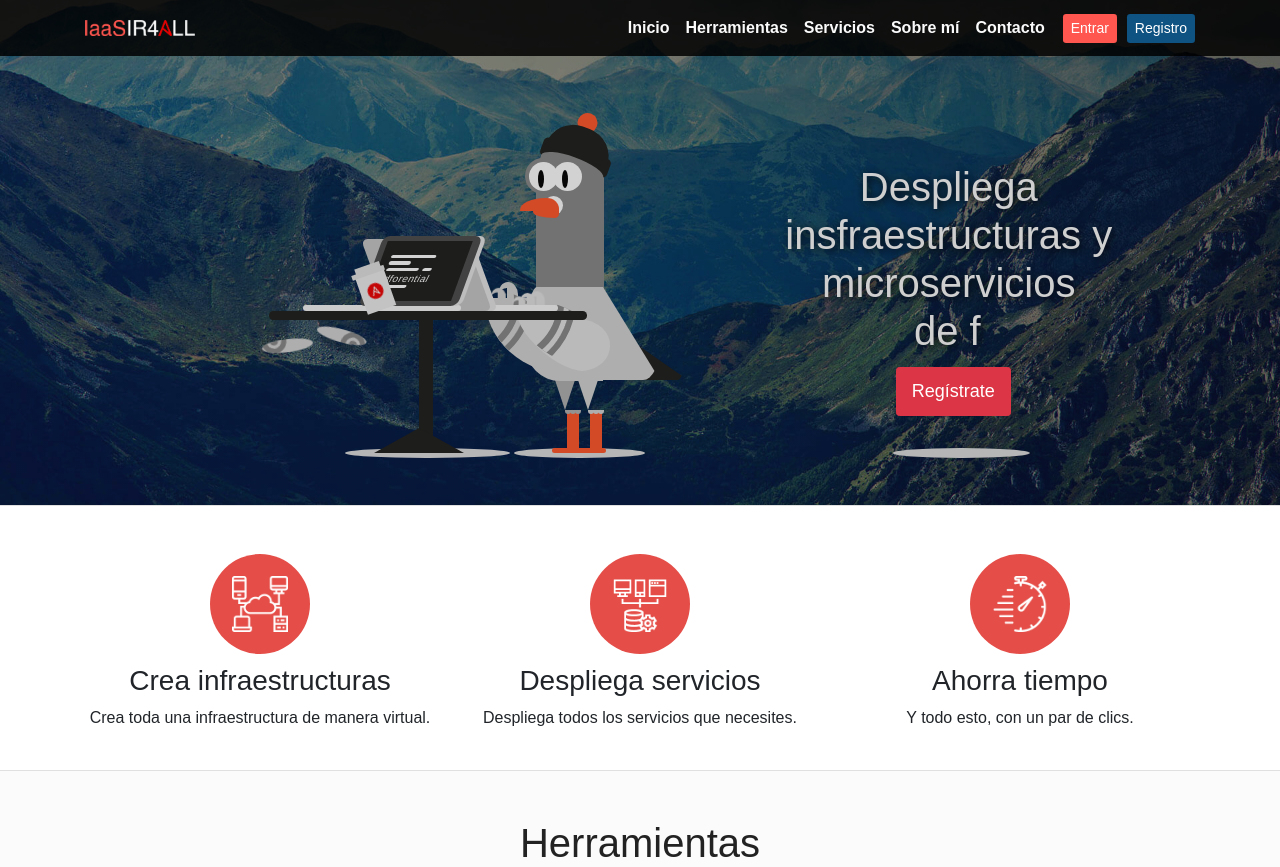
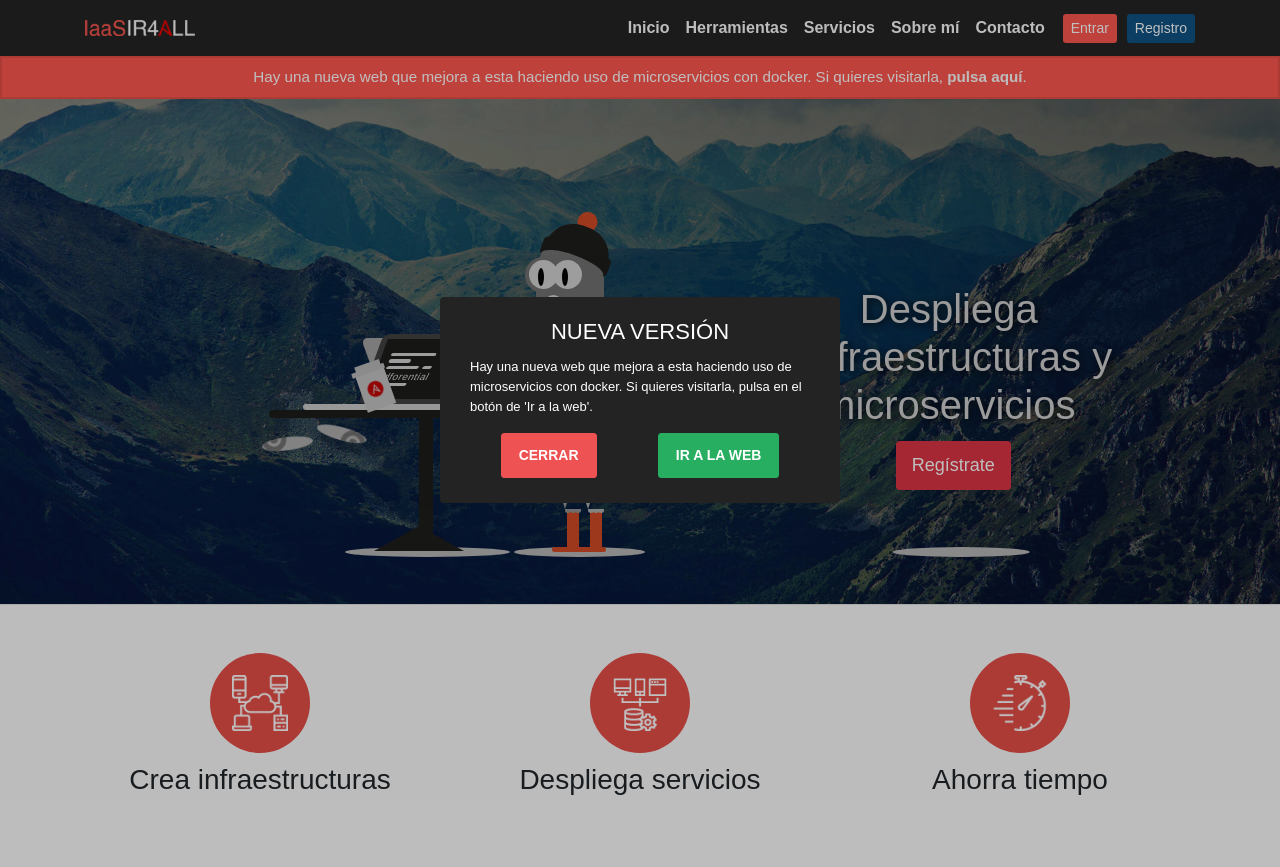
Before and after one commit to francisjgarcia/iaasir4all.francisjgarcia.es, a PHP site: page / in a window 1280 px wide. Shown: the top 867 px of the page. After the commit the page ends 795 px from the top, so only its background shows below. Run offline with PHP 8.4, Linux system fonts and the light colour scheme.

Commit message:
Add banner link to Microntainers

```diff
--- a/public_html/footer.php
+++ b/public_html/footer.php
@@ -72,5 +72,6 @@
   });
 });
 </script>
+<script src="/js/aviso.js"></script>
 </body>
 </html>
--- a/public_html/header.php
+++ b/public_html/header.php
@@ -15,3 +15,7 @@
 <span class="top"><div class="container"><img src="/images/up-arrow.png" alt=""></div></span>
 
 <div id="wrapper">
+
+<div class="aviso_version">
+Hay una nueva web que mejora a esta haciendo uso de microservicios con docker. Si quieres visitarla, <a style="color: #fbfbfb;" href="https://microntainers.francisjgarcia.es"><b>pulsa aquí</b></a>.
+</div>
```
